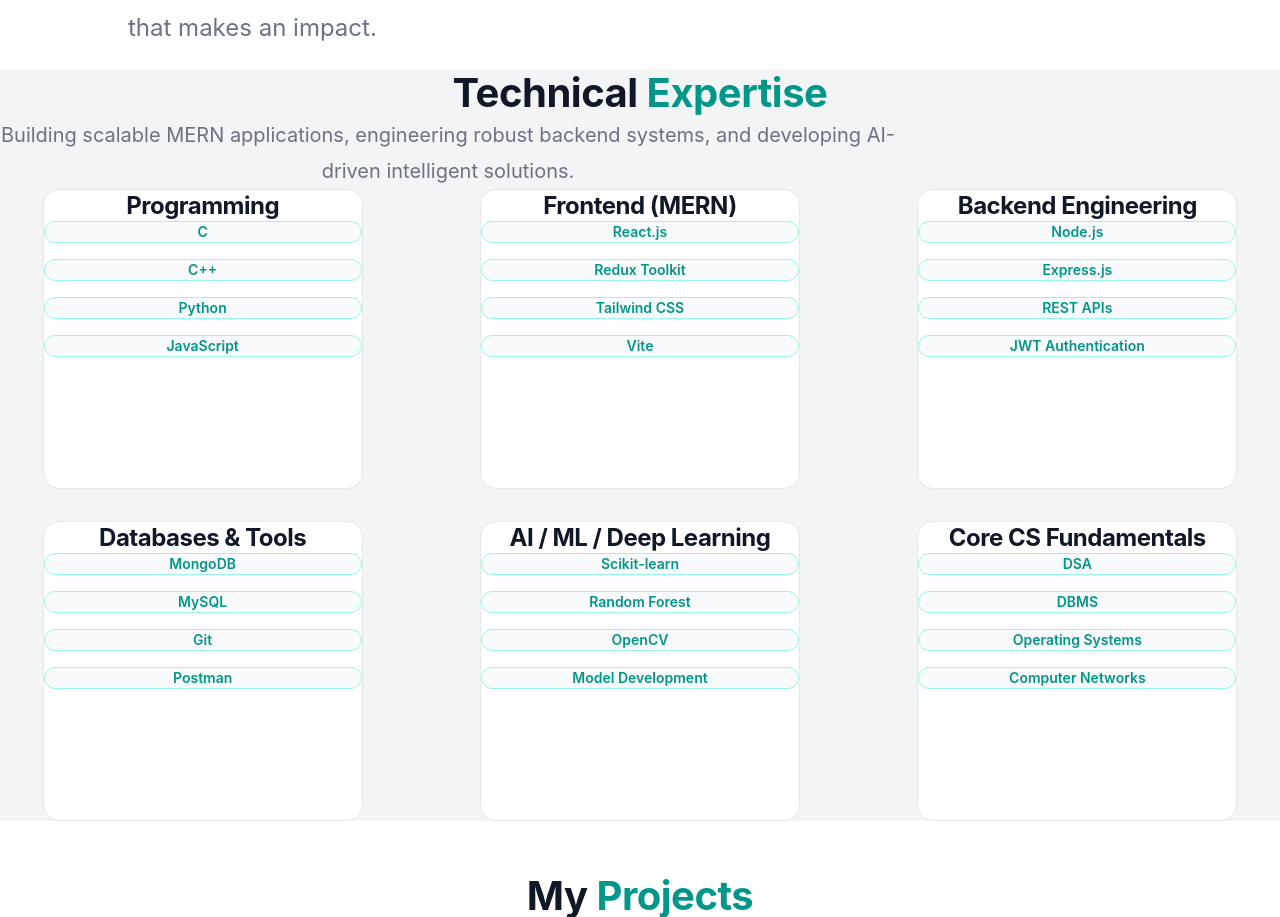
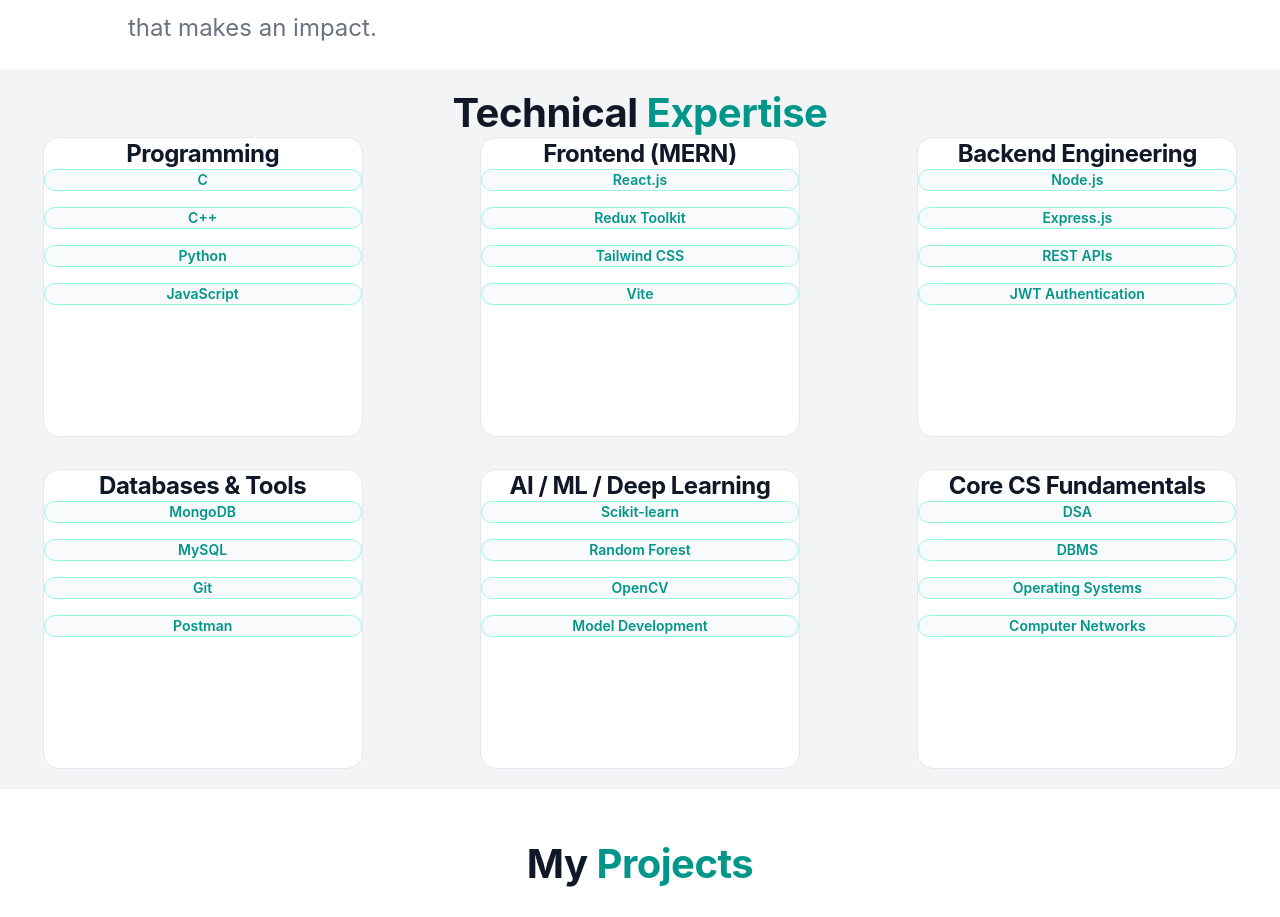
Before and after one commit to ManishSamarium/manishportfolio, a React (Vite) app: page / in a window 1280 px wide. Shown: the part 1451-2368 px from the top of the page. Built offline with nearby package versions, Linux system fonts and the light colour scheme.

Commit message:
Update Skills.jsx

```diff
--- a/src/components/Skills.jsx
+++ b/src/components/Skills.jsx
@@ -52,14 +52,7 @@
           Technical <span className="text-teal-600">Expertise</span>
         </h2>
 
-        <p
-          className={`text-center max-w-4xl mx-auto text-lg md:text-xl max-sm:text-base mb-16 leading-relaxed ${
-            isDark ? 'text-gray-400' : 'text-gray-600'
-          }`}
-        >
-          Building scalable MERN applications, engineering robust backend systems,
-          and developing AI-driven intelligent solutions.
-        </p>
+
 
         <div className="grid grid-cols-12 gap-8 max-sm:gap-6">
           {skillCategories.map((category) => (
```
